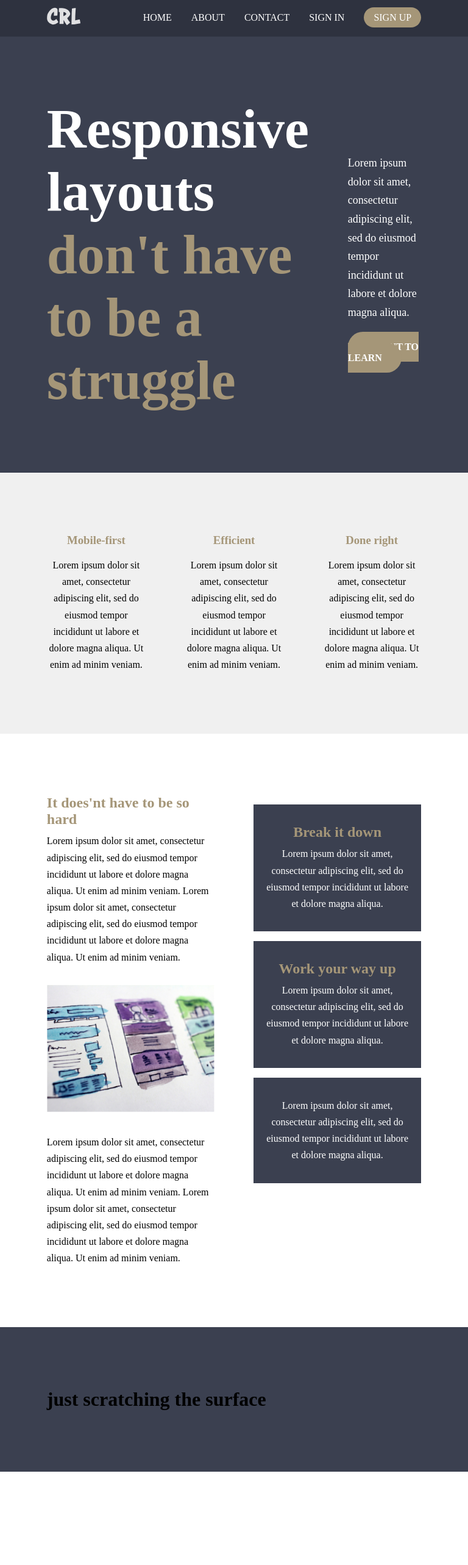
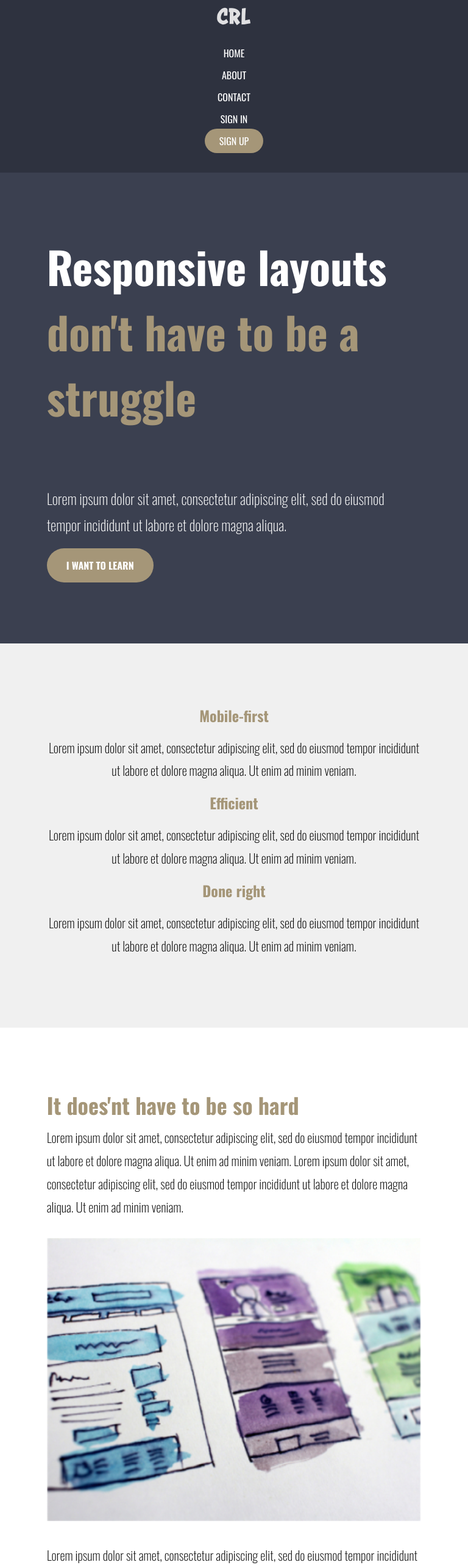
Before and after one commit to Usmaniyya/final-challenge, a plain HTML site: page index.html in a window 768 px wide. Shown: the top 2566 px of the page at 61% size. Before the commit the page ends 2413 px from the top, so only its background shows below. Drawn offline with nearby package versions, Linux system fonts and the light colour scheme.

Commit message:
second commit

```diff
--- a/index.html
+++ b/index.html
@@ -12,6 +12,9 @@
 <body>
     <header>
         <nav class="container">
+            <!-- <button class="nav_toggle" aria-label="open navigation">
+                <span class="hamburger"></span>
+            </button> -->
             <a href="#" class="logo">
                 <img src="./img/logo.svg" alt="">
             </a>
@@ -67,7 +70,7 @@
     <section class="section_three">
         <div class="container">
             <div class="row">
-                <div class="col">
+                <div>
                     <h2>It does'nt have to be so hard</h2>
                     <p>Lorem ipsum dolor sit amet, consectetur adipiscing elit, sed do eiusmod tempor incididunt ut labore et dolore magna aliqua. Ut enim ad minim veniam. Lorem ipsum dolor sit amet, consectetur adipiscing elit, sed do eiusmod tempor incididunt
                         ut labore et dolore magna aliqua. Ut enim ad minim veniam.
@@ -76,7 +79,7 @@
                     <p>Lorem ipsum dolor sit amet, consectetur adipiscing elit, sed do eiusmod tempor incididunt ut labore et dolore magna aliqua. Ut enim ad minim veniam. Lorem ipsum dolor sit amet, consectetur adipiscing elit, sed do eiusmod tempor incididunt
                         ut labore et dolore magna aliqua. Ut enim ad minim veniam.</p>
                 </div>
-                <div class="col">
+                <div class="cols">
                     <div class="card">
                         <h2>Break it down</h2>
                         <p>Lorem ipsum dolor sit amet, consectetur adipiscing elit, sed do eiusmod tempor incididunt ut labore et dolore magna aliqua.</p>
@@ -86,6 +89,7 @@
                         <p>Lorem ipsum dolor sit amet, consectetur adipiscing elit, sed do eiusmod tempor incididunt ut labore et dolore magna aliqua.</p>
                     </div>
                     <div class="card">
+                        <h2>Break it down</h2>
                         <p>Lorem ipsum dolor sit amet, consectetur adipiscing elit, sed do eiusmod tempor incididunt ut labore et dolore magna aliqua.</p>
                     </div>
                 </div>
@@ -94,7 +98,45 @@
     </section>
     <footer class="section_four">
         <div class="container">
-            <h1>just scratching the surface</h1>
+            <h1 class="title">just scratching the surface</h1>
+            <div class="row">
+                <div class="col">
+                    <h3>About our company</h3>
+                    <p>Lorem ipsum dolor sit amet, consectetur adipiscing elit, sed do eiusmod tempor incididunt ut labore et dolore magna aliqua. Ut enim ad minim veniam.</p>
+                </div>
+                <div class="col">
+                    <h3>Getting around</h3>
+                    <ul>
+                        <li>
+                            <a href="#">Home</a>
+                        </li>
+                        <li>
+                            <a href="#">About</a>
+                        </li>
+                        <li>
+                            <a href="#">Contact</a>
+                        </li>
+                    </ul>
+                </div>
+                <div class="col">
+                    <h3>Other things</h3>
+                    <ul>
+                        <li>Lorem ipsum</li>
+                        <li>dolor</li>
+                        <li>sit amet</li>
+                        <li>consectetur</li>
+                    </ul>
+                </div>
+                <div class="col">
+                    <h3>And more</h3>
+                    <ul>
+                        <li>Lorem ipsum</li>
+                        <li>dolor</li>
+                        <li>sit amet</li>
+                        <li>consectetur</li>
+                    </ul>
+                </div>
+            </div>
         </div>
     </footer>
 </body>
--- a/style.css
+++ b/style.css
@@ -1,3 +1,4 @@
+@import url('https://fonts.googleapis.com/css2?family=Oswald:wght@200;400;700&display=swap');
 *,
 *::before,
 *::after {
@@ -8,6 +9,7 @@
 
 body {
     font-size: 1rem;
+    font-family: 'Oswald', sans-serif;
 }
 
 a {
@@ -23,7 +25,9 @@ img {
 }
 
 p {
-    line-height: 1.7;
+    line-height: 1.8;
+    font-weight: 200;
+    font-size: 21px;
 }
 
 .row {
@@ -33,10 +37,11 @@ p {
 
 .col {
     width: 100%;
+    margin-bottom: 1rem;
 }
 
 .col+.col {
-    margin-left: 4rem;
+    margin-left: 5rem;
 }
 
 span {
@@ -46,6 +51,8 @@ span {
 h2 {
     color: #A59678;
     margin-bottom: .5rem;
+    font-weight: bold;
+    font-size: 36px;
 }
 
 .container {
@@ -55,7 +62,7 @@ h2 {
 }
 
 header {
-    height: 60px;
+    height: 65px;
     background-color: #2E323F;
     width: 100%;
 }
@@ -67,12 +74,6 @@ nav {
     padding: .75rem 0;
 }
 
-.nav_list {
-    display: flex;
-    justify-content: space-between;
-    gap: 2rem;
-}
-
 .nav_link {
     text-transform: uppercase;
     color: #fff;
@@ -80,12 +81,16 @@ nav {
 
 .nav_link_button {
     background-color: #A59678;
-    padding: .5rem 1rem;
+    padding: .5rem 1.5rem;
     border-radius: 50px;
 }
 
-section,
-footer {
+.nav_link_button:focus,
+.nav_link_button:hover {
+    opacity: .75;
+}
+
+section {
     padding: 100px 0;
 }
 
@@ -106,18 +111,20 @@ footer {
 }
 
 .section_two h3 {
+    font-size: 24px;
     margin-bottom: 1rem;
     color: #A59678;
 }
 
 .section_title {
     font-size: 90px;
+    font-weight: bold;
     color: #fff;
 }
 
 .section_text {
     color: #fff;
-    font-size: 18px;
+    font-size: 24px;
     margin-bottom: 2rem;
 }
 
@@ -138,12 +145,110 @@ footer {
     text-transform: uppercase;
 }
 
+.btn:hover,
+.btn:focus {
+    opacity: .75;
+}
+
 .card {
     display: flex;
     flex-direction: column;
+    gap: 1rem;
     background-color: #3B4050;
     color: #fff;
     padding: 2rem 1rem;
-    margin-block: 1rem;
     text-align: center;
+    margin-left: 3rem;
+    margin-bottom: 1rem;
 }
+
+.card h2 {
+    color: #fff;
+    font-weight: bold;
+}
+
+.section_four {
+    padding: 50px 0;
+}
+
+.section_four h3 {
+    color: #A59678;
+    margin-bottom: .75rem;
+    font-size: 21px;
+}
+
+.section_four .row p,
+a,
+li {
+    color: #fff;
+}
+
+.section_four ul li {
+    padding: .5rem 0;
+}
+
+.title {
+    color: #fff;
+    font-size: 2.5rem;
+    text-align: center;
+    margin-bottom: 2rem;
+}
+
+@media (max-width: 768px) {
+    header {
+        text-align: center;
+        height: auto;
+    }
+    nav {
+        flex-direction: column;
+    }
+    .row {
+        display: block;
+    }
+    .col+.col {
+        margin-left: 0;
+    }
+    .card {
+        margin-top: 2rem;
+        margin-left: 0;
+    }
+    .section_title {
+        font-size: 4rem;
+    }
+    .nav_list {
+        display: block;
+        margin: 1rem 0;
+    }
+    .nav_item {
+        margin-block: .75rem;
+    }
+    .section_four {
+        text-align: center;
+    }
+    .cols {
+        gap: 10px;
+    }
+    .card+.card {
+        margin-left: 0;
+    }
+}
+
+@media (min-width: 600px) and (max-width: 1200px) {
+    .section_title {
+        font-size: 4.5rem;
+    }
+    .section_three .row {
+        flex-direction: column;
+        width: 100%;
+    }
+    .cols {
+        display: flex;
+    }
+    .card {
+        margin-left: 0;
+        margin-top: 2rem;
+    }
+    .card+.card {
+        margin-left: 1rem;
+    }
+}
```
